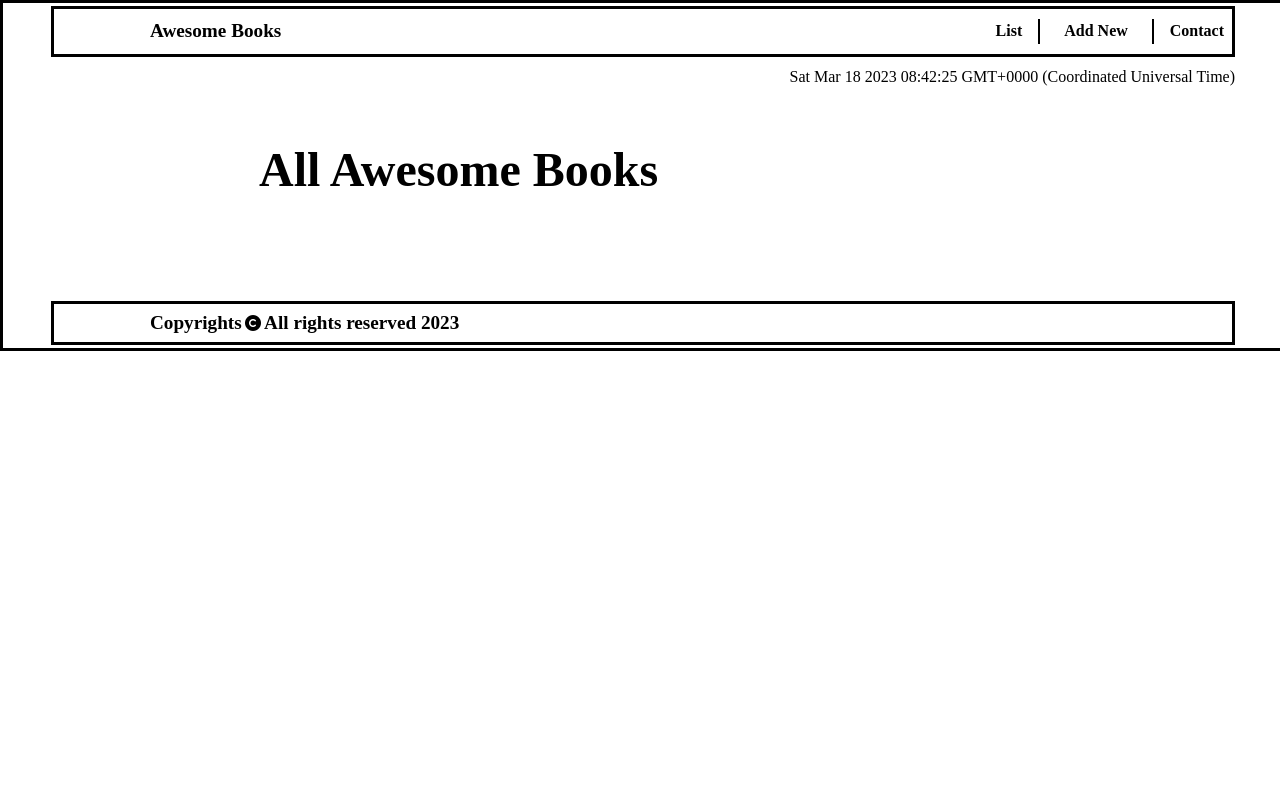
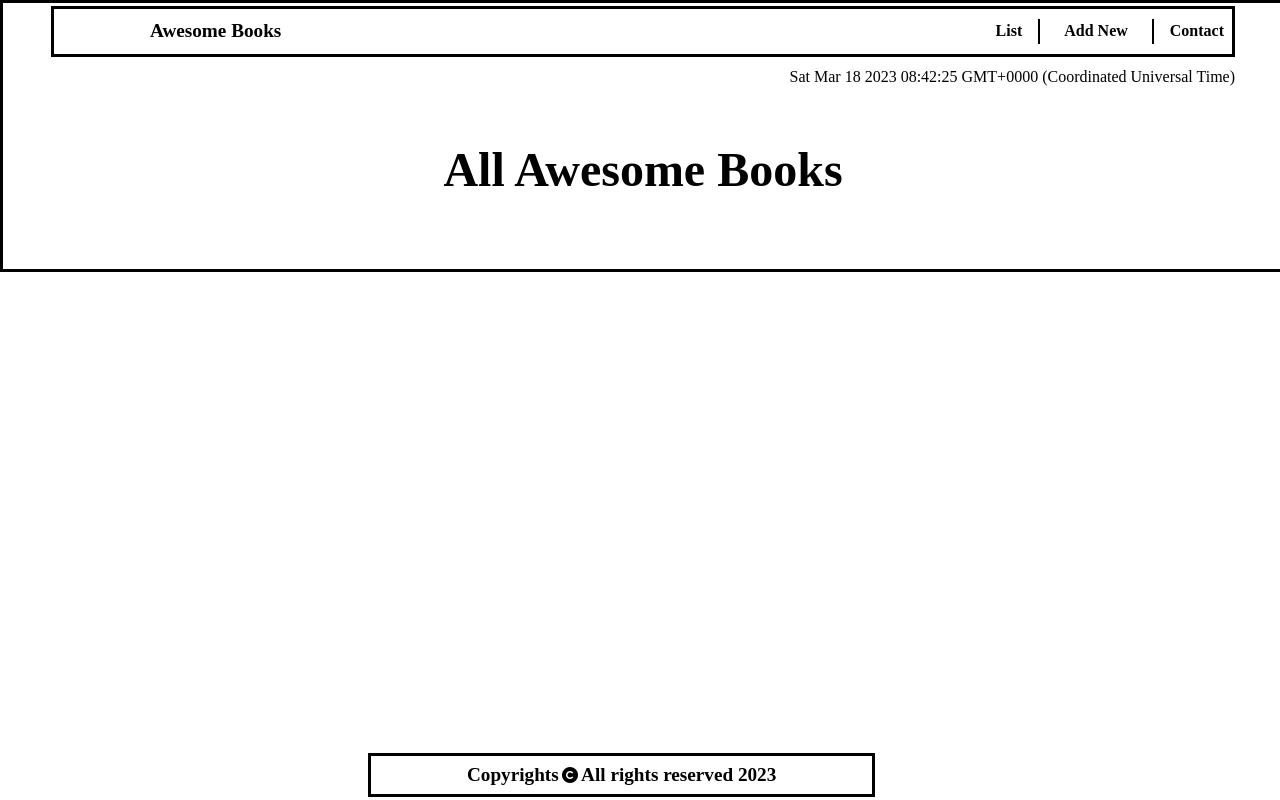
Before and after one commit to anita00001/My-awesome-book, a website with bundled scripts: page index.html in a window 1280 px wide. Built offline with nearby package versions, Linux system fonts and the light colour scheme.

Commit message:
Footer fixed to bottom and contact info placed to center

```diff
--- a/style.css
+++ b/style.css
@@ -80,6 +80,7 @@ section {
 }
 
 h1 {
+  text-align: center;
   font-size: 3rem;
   padding-bottom: 1.5rem;
 }
@@ -124,7 +125,7 @@ button {
 }
 
 #contact-info > ul {
-  margin-left: 2rem;
+  margin-left: 16rem;
 }
 
 #contact-info > ul > li {
@@ -133,6 +134,9 @@ button {
 }
 
 footer {
+  position: fixed;
+  bottom: 0;
+  left: 25%;
   padding: 0.5rem 5rem;
   margin: 5rem 3rem 0.2rem;
   border: 3px solid #000;
```
